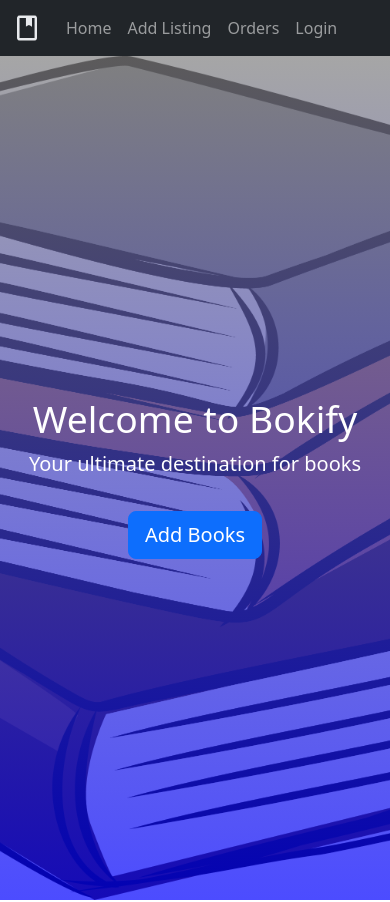
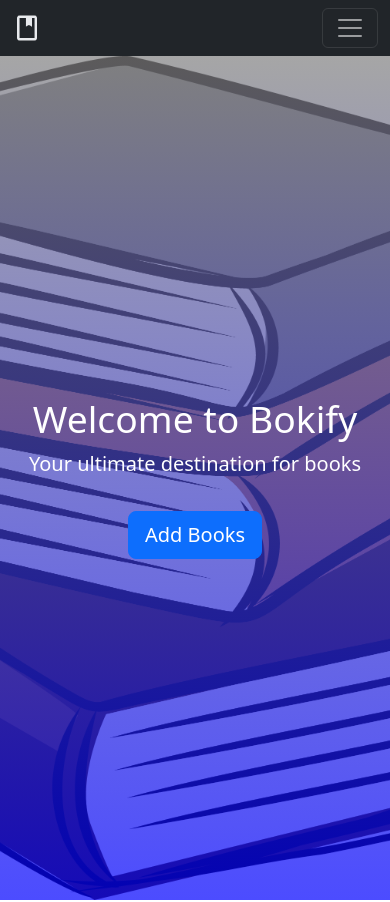
Before and after one commit to Suryakant01/Bookify, a React (Create React App) app: page / in a window 390 px wide. Shown: the top 902 px of the page. Built offline with nearby package versions, Linux system fonts and the light colour scheme; no server answers; the database is empty.

Commit message:
made navbar responsive

```diff
--- a/src/components/Navbar.components.jsx
+++ b/src/components/Navbar.components.jsx
@@ -12,7 +12,7 @@
     const firebase = useFirebase();
     return (
 
-        <Navbar bg="dark" data-bs-theme="dark" sticky="top">
+        <Navbar bg="dark" data-bs-theme="dark" sticky="top" collapseOnSelect expand="md">
             <Container>
                 <Navbar.Brand href="/"><img
                     src={bookImage}
@@ -21,6 +21,8 @@
                     alt="bookify"
                 />
                 </Navbar.Brand>
+                <Navbar.Toggle aria-controls="responsive-navbar-nav" />
+                <Navbar.Collapse id="responsive-navbar-nav">
                     <Nav className="me-auto">
                         <Nav.Link href="/">Home</Nav.Link>
                         <Nav.Link href="/book/list">
@@ -31,10 +33,10 @@
                             firebase.isLoggedIn ? <Nav.Link href="/login" onClick={firebase.logout}>Logout</Nav.Link> : <Nav.Link href="/login">Login</Nav.Link>
                         }
 
-
                     </Nav>
+                </Navbar.Collapse>
             </Container>
-        </Navbar>
+        </Navbar >
 
 
     )
```
Lines whose indentation alone changed are shown as unchanged.
